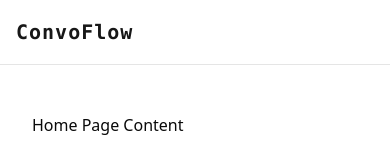
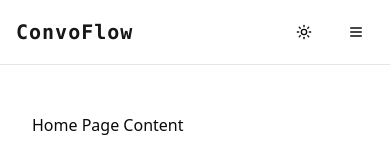
Before and after one commit to PasanSasmika/convoflow-next-social-application, a Next.js app: page / in a window 390 px wide. Shown: the top 160 px of the page. Built offline with nearby package versions, Linux system fonts and the light colour scheme; no server answers.

Commit message:
Mobile Navbar Created👍

```diff
--- /dev/null
+++ b/src/components/MobileNavbar.tsx
@@ -0,0 +1,82 @@
+"use client";
+
+import {BellIcon, HomeIcon,LogOutIcon,MenuIcon,MoonIcon,SunIcon, UserIcon,} from "lucide-react";
+import { Button } from "@/components/ui/button";
+import { Sheet, SheetContent, SheetHeader, SheetTitle, SheetTrigger } from "@/components/ui/sheet";
+import { useState } from "react";
+import { useAuth, SignInButton, SignOutButton } from "@clerk/nextjs";
+import { useTheme } from "next-themes";
+import Link from "next/link";
+
+function MobileNavbar() {
+  const [showMobileMenu, setShowMobileMenu] = useState(false);
+  const { isSignedIn } = useAuth();
+  const { theme, setTheme } = useTheme();
+
+  return (
+    <div className="flex md:hidden items-center space-x-2">
+      <Button
+        variant="ghost"
+        size="icon"
+        onClick={() => setTheme(theme === "dark" ? "light" : "dark")}
+        className="mr-2"
+      >
+        <SunIcon className="h-[1.2rem] w-[1.2rem] rotate-0 scale-100 transition-all dark:-rotate-90 dark:scale-0" />
+        <MoonIcon className="absolute h-[1.2rem] w-[1.2rem] rotate-90 scale-0 transition-all dark:rotate-0 dark:scale-100" />
+        <span className="sr-only">Toggle theme</span>
+      </Button>
+
+      <Sheet open={showMobileMenu} onOpenChange={setShowMobileMenu}>
+        <SheetTrigger asChild>
+          <Button variant="ghost" size="icon">
+            <MenuIcon className="h-5 w-5" />
+          </Button>
+        </SheetTrigger>
+        <SheetContent side="right" className="w-[300px]">
+          <SheetHeader>
+            <SheetTitle>Menu</SheetTitle>
+          </SheetHeader>
+          <nav className="flex flex-col space-y-4 mt-6">
+            <Button variant="ghost" className="flex items-center gap-3 justify-start" asChild>
+              <Link href="/">
+                <HomeIcon className="w-4 h-4" />
+                Home
+              </Link>
+            </Button>
+
+            {isSignedIn ? (
+              <>
+                <Button variant="ghost" className="flex items-center gap-3 justify-start" asChild>
+                  <Link href="/notifications">
+                    <BellIcon className="w-4 h-4" />
+                    Notifications
+                  </Link>
+                </Button>
+                <Button variant="ghost" className="flex items-center gap-3 justify-start" asChild>
+                  <Link href="/profile">
+                    <UserIcon className="w-4 h-4" />
+                    Profile
+                  </Link>
+                </Button>
+                <SignOutButton>
+                  <Button variant="ghost" className="flex items-center gap-3 justify-start w-full">
+                    <LogOutIcon className="w-4 h-4" />
+                    Logout
+                  </Button>
+                </SignOutButton>
+              </>
+            ) : (
+              <SignInButton mode="modal">
+                <Button variant="default" className="w-full">
+                  Sign In
+                </Button>
+              </SignInButton>
+            )}
+          </nav>
+        </SheetContent>
+      </Sheet>
+    </div>
+  );
+}
+
+export default MobileNavbar;
--- a/src/components/navbar.tsx
+++ b/src/components/navbar.tsx
@@ -1,6 +1,7 @@
 import Link from 'next/link'
 import React from 'react'
 import DesktopNavbar from './DesktopNavbar'
+import MobileNavbar from './MobileNavbar'
 
 function Navbar() {
   return (
@@ -14,7 +15,7 @@ function Navbar() {
           </div>
 
           <DesktopNavbar />
-          {/* <MobileNavbar /> */}
+          <MobileNavbar/>
         </div>
       </div>
     </nav>
```
